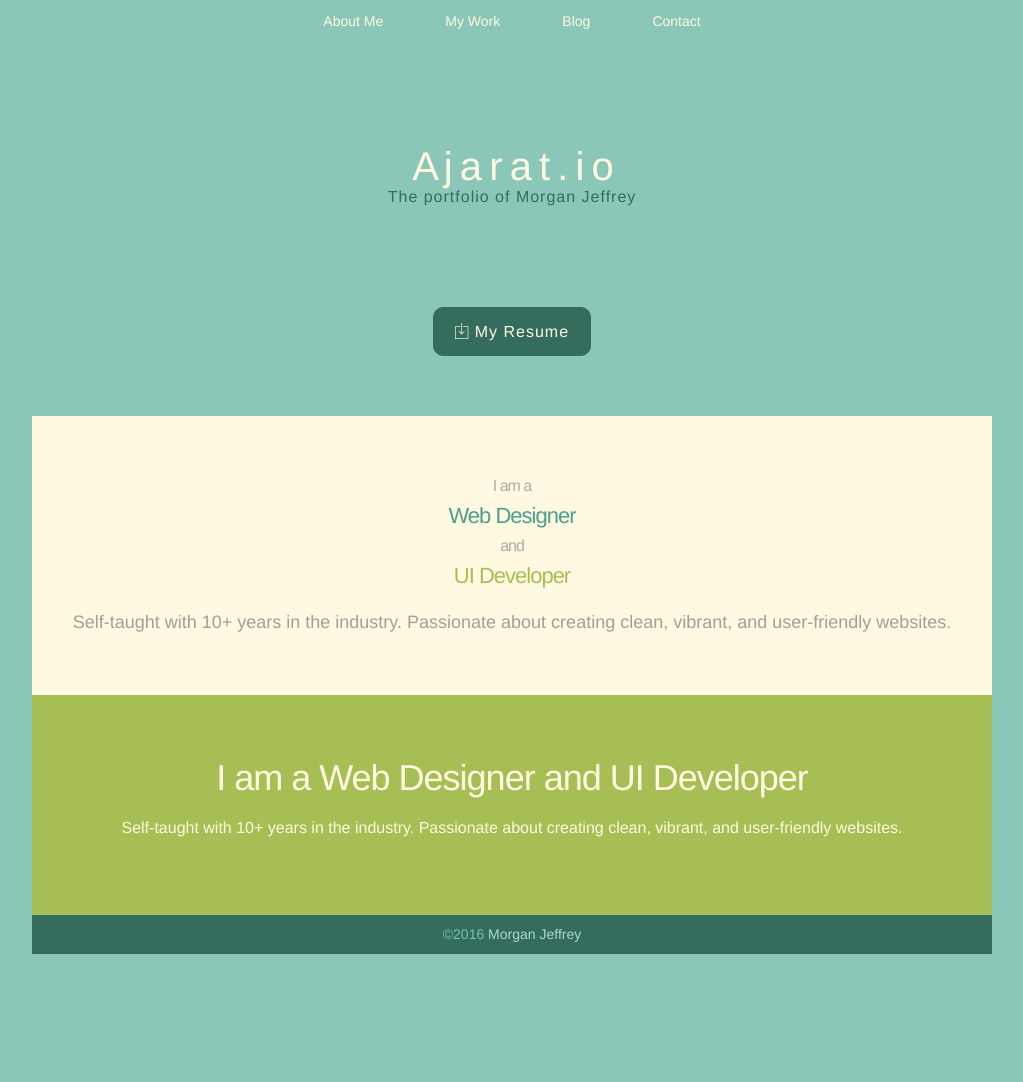
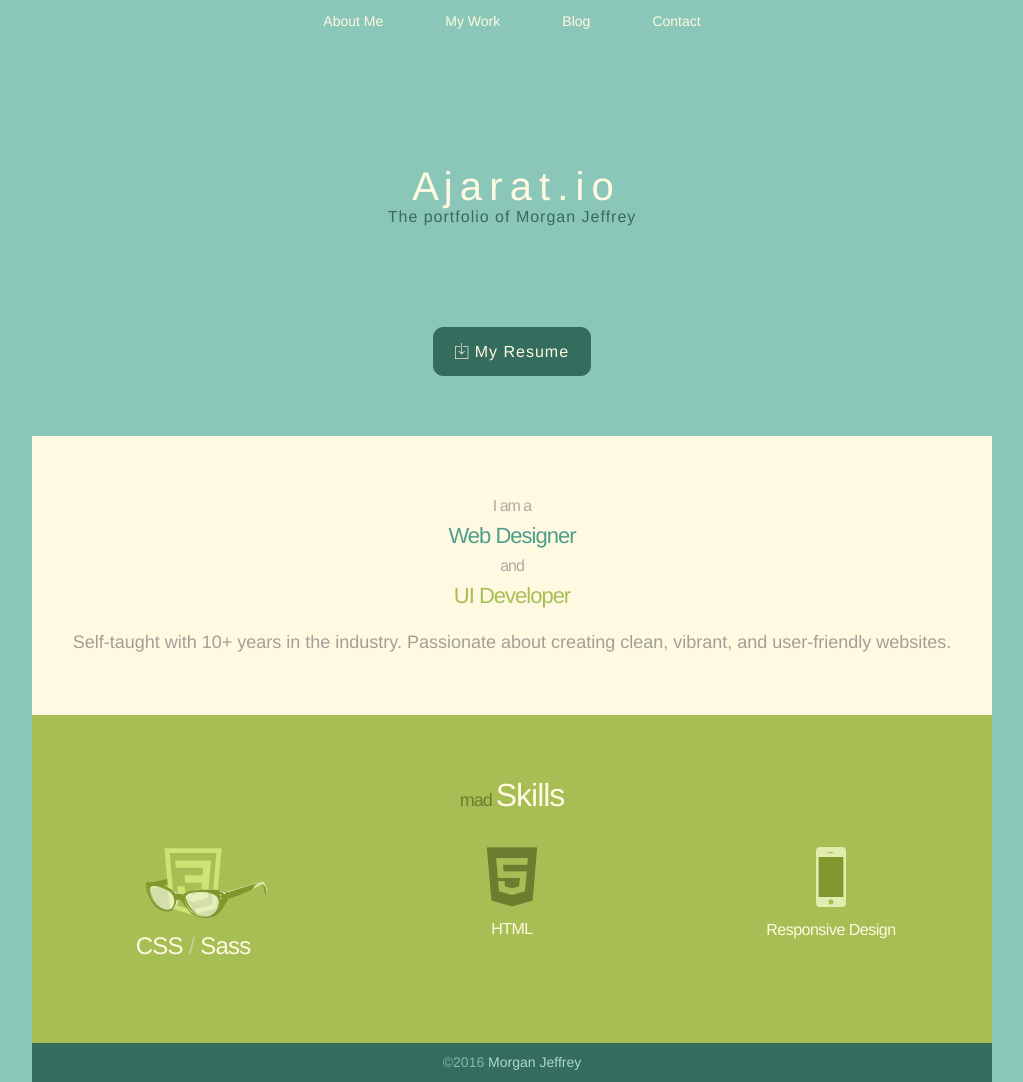
Before and after one commit to Ajarat/ajarat.github.io, a Jekyll site: the page built from index.html, in a window 1280 px wide. Shown: the whole page, without its empty margins (128-1151 px from the left). Built offline with Jekyll 4.4.1, drawn with Linux system fonts in a browser that asks for light colours; before the commit the page ends 954 px from its top, so only the background shows below that.

Commit message:
Added more icons for the skills section and more work on that section. Also, adjusted the skeleton grid.

```diff
--- a/_sass/_ajarat.scss
+++ b/_sass/_ajarat.scss
@@ -4,11 +4,11 @@
 
 @font-face {
   font-family: "ajarat";
-  src: url("../fonts/ajarat.eot");
-  src: url("../fonts/ajarat.eot?#iefix") format("embedded-opentype"),
-       url("../fonts/ajarat.woff") format("woff"),
-       url("../fonts/ajarat.ttf") format("truetype"),
-       url("../fonts/ajarat.svg#ajarat") format("svg");
+  src: url("../assets/fonts/ajarat.eot");
+  src: url("..../assets/fonts/ajarat.eot?#iefix") format("embedded-opentype"),
+       url("../assets/fonts/ajarat.woff") format("woff"),
+       url("../assets/fonts/ajarat.ttf") format("truetype"),
+       url("../assets/fonts/ajarat.svg#ajarat") format("svg");
   font-weight: normal;
   font-style: normal;
 }
@@ -16,14 +16,18 @@
 @media screen and (-webkit-min-device-pixel-ratio:0) {
   @font-face {
     font-family: "ajarat";
-    src: url("../fonts/ajarat.svg#ajarat") format("svg");
+    src: url("../assets/fonts/ajarat.svg#ajarat") format("svg");
   }
 }
 
 [data-icon]:before { content: attr(data-icon); }
 
 [data-icon]:before,
-.i-download-o:before {
+.i-bootstrap:before,
+.i-download-o:before,
+.i-foundation:before,
+.i-git:before,
+.i-html5:before {
   display: inline-block;
   font-family: "ajarat";
   font-style: normal;
@@ -38,4 +42,8 @@
   font-smoothing: antialiased;
 }
 
+.i-bootstrap:before { content: "\f101"; }
 .i-download-o:before { content: "\f100"; }
+.i-foundation:before { content: "\f102"; }
+.i-git:before { content: "\f103"; }
+.i-html5:before { content: "\f104"; }
--- a/_sass/_base.scss
+++ b/_sass/_base.scss
@@ -1,3 +1,164 @@
+// Grid
+
+/* Grid
+–––––––––––––––––––––––––––––––––––––––––––––––––– */
+.container-fluid {
+  position: relative;
+  width: 100%;
+  padding: 0 20px;
+  box-sizing: border-box;
+}
+
+.container {
+  position: relative;
+  width: 100%;
+  max-width: 960px;
+  margin: 0 auto;
+  padding: 0 20px;
+  box-sizing: border-box;
+}
+
+.row {
+  width: 100%;
+  max-width: 960px;
+
+  &:after {
+    display: table;
+    content: "";
+    clear: both;
+  }
+
+}
+
+.columns {
+  width: 100%;
+  float: left;
+  box-sizing: border-box;
+
+  &.one-third {
+    width: 30.6666666667%;
+  }
+
+  &.two-thirds {
+    width: 65.3333333333%;
+  }
+
+  &.one-half {
+    width: 48%;
+  }
+
+}
+
+/* For devices larger than 400px */
+@media (min-width: 400px) {
+
+  .container {
+    width: 85%;
+    padding: 0;
+  }
+
+}
+
+/* For devices larger than 550px */
+@media (min-width: 550px) {
+
+  .container {
+    width: 80%;
+  }
+
+  .columns {
+    margin-left: 4%;
+
+    &:first-child {
+      margin-left: 0;
+    }
+
+    &.one {
+      width: 4.66666666667%;
+    }
+
+    &.two {
+      width: 13.3333333333%;
+    }
+
+    &.three {
+      width: 22%;
+    }
+
+    &.four {
+      width: 30.6666666667%;
+    }
+
+    &.five {
+      width: 39.3333333333%;
+    }
+
+    &.six {
+      width: 48%;
+    }
+
+    &.seven {
+      width: 56.6666666667%;
+    }
+
+    &.eight {
+      width: 65.3333333333%;
+    }
+
+    &.nine {
+      width: 74.0%;
+    }
+
+    &.ten {
+      width: 82.6666666667%;
+    }
+
+    &.eleven {
+      width: 91.3333333333%;
+    }
+
+    &.twelve {
+      width: 100%;
+      margin-left: 0;
+    }
+
+  }
+
+  /* Offsets */
+  .offset-by-one.column,
+  .offset-by-one.columns          { margin-left: 8.66666666667%; }
+  .offset-by-two.column,
+  .offset-by-two.columns          { margin-left: 17.3333333333%; }
+  .offset-by-three.column,
+  .offset-by-three.columns        { margin-left: 26%;            }
+  .offset-by-four.column,
+  .offset-by-four.columns         { margin-left: 34.6666666667%; }
+  .offset-by-five.column,
+  .offset-by-five.columns         { margin-left: 43.3333333333%; }
+  .offset-by-six.column,
+  .offset-by-six.columns          { margin-left: 52%;            }
+  .offset-by-seven.column,
+  .offset-by-seven.columns        { margin-left: 60.6666666667%; }
+  .offset-by-eight.column,
+  .offset-by-eight.columns        { margin-left: 69.3333333333%; }
+  .offset-by-nine.column,
+  .offset-by-nine.columns         { margin-left: 78.0%;          }
+  .offset-by-ten.column,
+  .offset-by-ten.columns          { margin-left: 86.6666666667%; }
+  .offset-by-eleven.column,
+  .offset-by-eleven.columns       { margin-left: 95.3333333333%; }
+
+  .offset-by-one-third.column,
+  .offset-by-one-third.columns    { margin-left: 34.6666666667%; }
+  .offset-by-two-thirds.column,
+  .offset-by-two-thirds.columns   { margin-left: 69.3333333333%; }
+
+  .offset-by-one-half.column,
+  .offset-by-one-half.columns     { margin-left: 52%; }
+
+}
+
+
 /**
  * Reset some basic elements
  */
--- a/_sass/_resume.scss
+++ b/_sass/_resume.scss
@@ -1,10 +1,15 @@
+section.container {
+  padding: $padding-large*6 $padding-large*2;
+}
+
 // Title Section
 
 .title-section {
+  padding-top: 0;
   text-align: center;
 
   h1 {
-    margin-top: $margin-large*10;
+    margin-top: $margin-large*6;
     margin-bottom: 0;
     font-size: 40px;
     font-weight: 500;
@@ -26,17 +31,12 @@
     color: darken($brand-primary, 35%);
   }
 
-  button {
-    margin-bottom: $margin-large*6;
-  }
-
 }
 
 
 // Description Section
 
 .description-section {
-  padding: $padding-large*6 $padding-large*2;
   background-color: $brand-neutral;
   text-align: center;
 
@@ -75,9 +75,72 @@
 // Skills Section
 
 .skills-section {
-  padding: $padding-large*6 $padding-large*2;
   background-color: $brand-success;
   text-align: center;
 
+  h3 {
+    margin-bottom: $margin-large*3;
+    font-size: $font-size-large;
+    color: darken($brand-success, 20%);
+
+    span {
+      font-size: 32px;
+      color: $brand-neutral;
+    }
+
+  }
+
+  .sass-skills {
+    width: 150px;
+    height: 72px;
+
+    .css3 {
+      transition: all .8s;
+
+      &:hover {
+        fill: lighten($brand-success, 30%);
+        transition: all .1s;
+      }
+
+    }
+
+  }
+
+  h4 {
+    margin: $margin-small auto $margin-large*2;
+    font-size: 24px;
+
+    span {
+      color: lighten($brand-success, 15%);
+    }
+
+  }
+
+  .i-html5 {
+    font-size: 59px;
+    line-height: 1.1;
+    color: darken($brand-success, 20%);
+  }
+
+  .iphone-skills {
+    width: 30px;
+    height: 60px;
+
+    .screen {
+      transition: all 1s;
+
+      &:hover {
+        fill: $brand-neutral;
+        transition: all .2s;
+      }
+
+    }
+
+  }
+
+  h5 {
+    margin: $margin-small auto $margin-large*2;
+    font-size: $font-size-base;
+  }
 
 }
--- a/index.html
+++ b/index.html
@@ -34,8 +34,26 @@ layout: default
 <!-- Skills Section -->
 <section class="container skills-section">
 
-  <h3>I am a <span>Web Designer</span> and <span>UI Developer</span></h3>
-  <p>Self-taught with 10+ years in the industry. Passionate about creating clean, vibrant, and user-friendly websites.</p>
+  <div class="row">
+    <div class="twelve columns">
+      <h3>mad <span>Skills</span></h3>
+    </div>
+  </div>
+
+  <div class="row">
+    <div class="four columns">
+      {% include sass.svg %}
+      <h4>CSS <span>/</span> Sass</h4>
+    </div>
+    <div class="one-half four columns">
+      <i class="i-html5"></i>
+      <h5>HTML</h5>
+    </div>
+    <div class="one-half four columns">
+      {% include iphone.svg %}
+      <h5>Responsive Design</h5>
+    </div>
+  </div>
 
 </section>
 
```
Also changed, not shown: _includes/iphone.svg (added), _includes/sass.svg (added), assets/fonts/ajarat.ttf (added), assets/fonts/ajarat.woff (added), fonts/ajarat.ttf (deleted), fonts/ajarat.woff (deleted), 4 other files.
